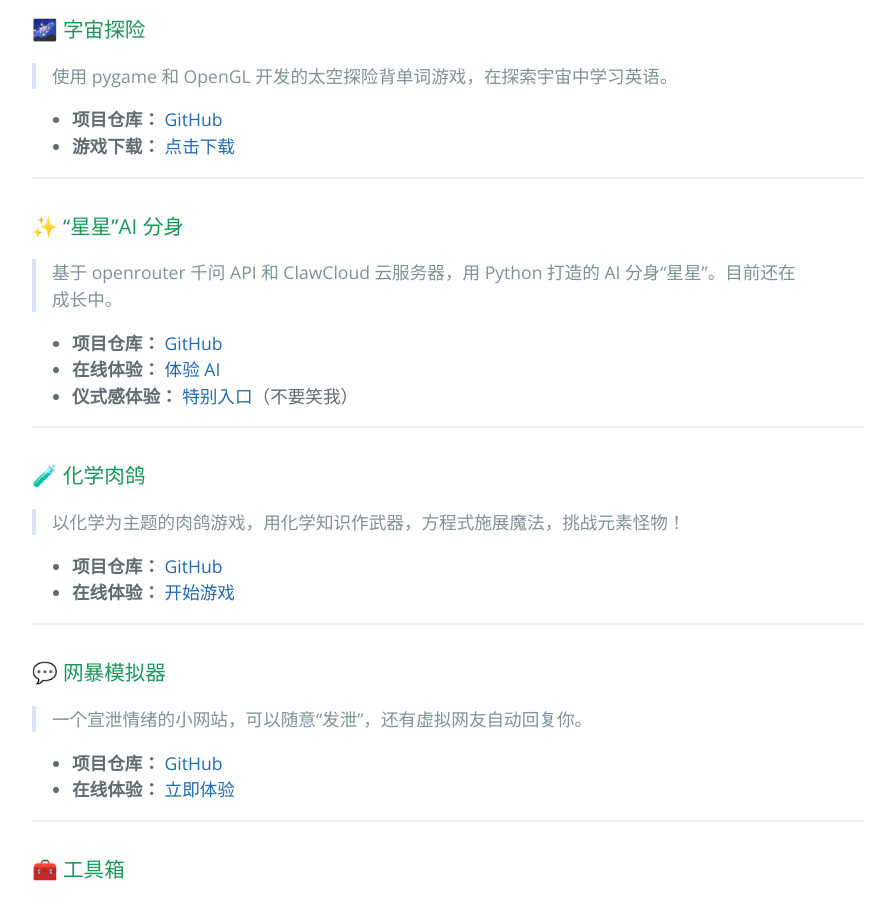
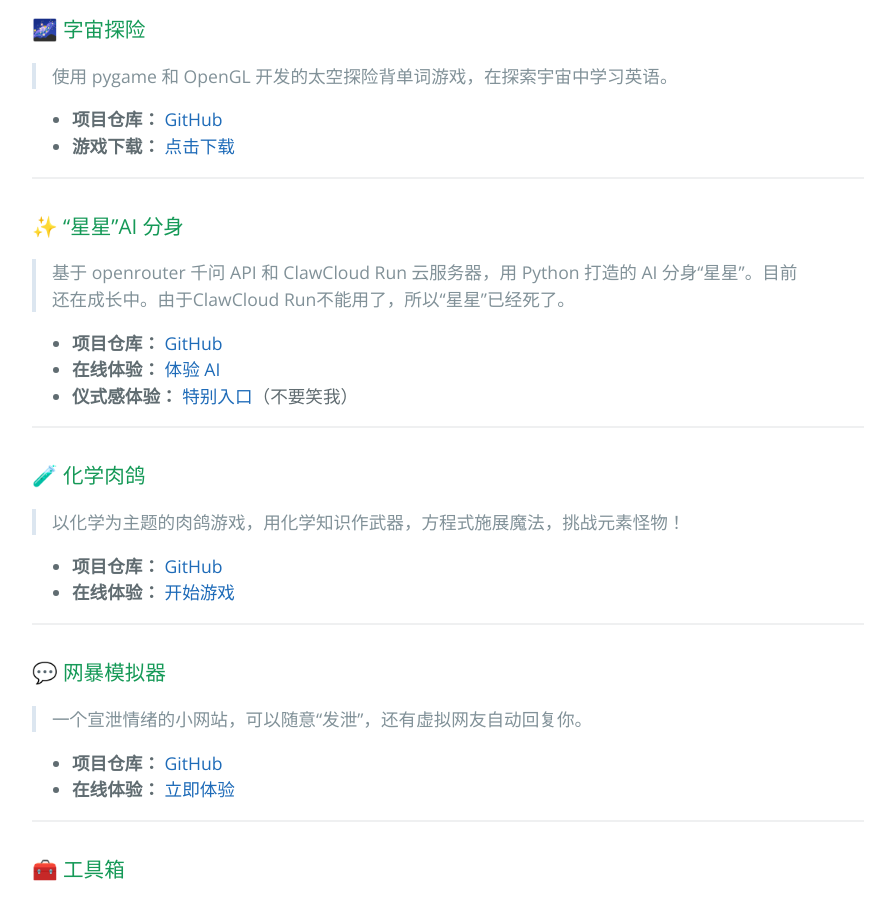
Before and after one commit to yizhimoshushi/yizhimoshushi.github.io, a Jekyll site: the page built from index.md, in a window 1280 px wide and 900 px high, scrolled down 725 px. Shown: the whole window, without its empty margins (192-1087 px from the left). Built offline with Jekyll 4.4.1, drawn with Linux system fonts in a browser that asks for light colours.

Commit message:
clawcloud run不能用了

```diff
--- a/index.md
+++ b/index.md
@@ -30,7 +30,7 @@ layout: default
 
 ### ✨ “星星”AI 分身
 
-> 基于 openrouter 千问 API 和 ClawCloud 云服务器，用 Python 打造的 AI 分身“星星”。目前还在成长中。
+> 基于 openrouter 千问 API 和 ClawCloud Run 云服务器，用 Python 打造的 AI 分身“星星”。目前还在成长中。由于ClawCloud Run不能用了，所以“星星”已经死了。
 
 - **项目仓库：** [GitHub](https://github.com/yizhimoshushi/my-claw-app)
 - **在线体验：** [体验 AI](https://rltbnhjxqclr.ap-southeast-1.clawcloudrun.com)
```
